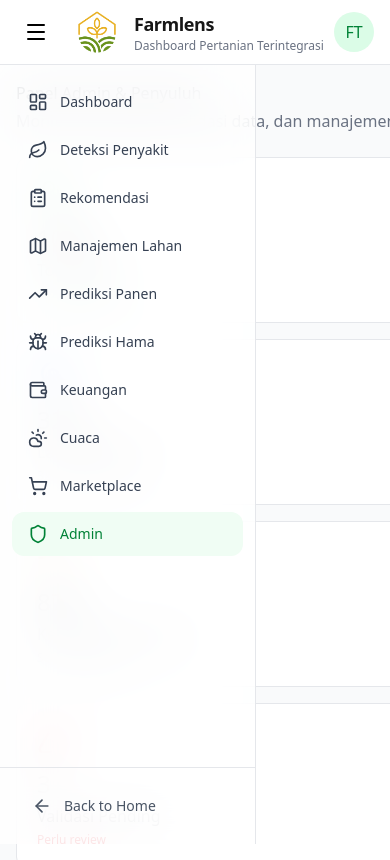
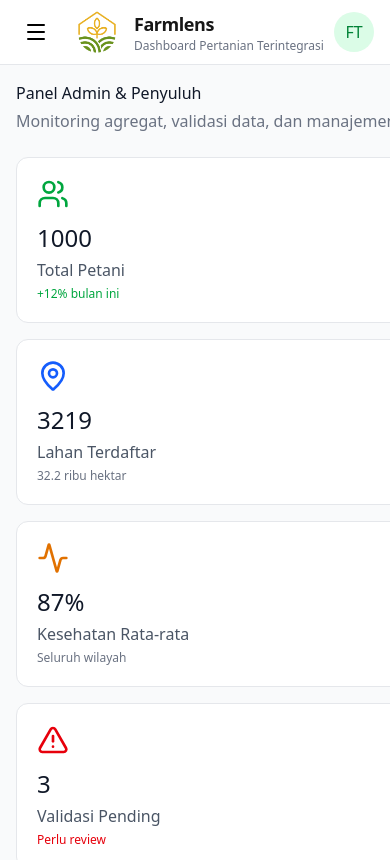
Before and after one commit to reynaldo0/FarmLens, a React (Vite) app: page /dashboard/admin in a window 390 px wide. Shown: the top 860 px of the page. Built offline with nearby package versions, Linux system fonts and the light colour scheme.

Commit message:
upd : fixing bugs and sidebar

```diff
--- a/src/components/DashboardHeader.tsx
+++ b/src/components/DashboardHeader.tsx
@@ -13,7 +13,7 @@ export default function DashboardHeader({
     userRole,
 }: Props) {
     return (
-        <header className="bg-white border-b border-gray-200 sticky top-0 z-40">
+        <header className="bg-white border-b border-gray-200 sticky top-0 z-[9999]">
             <div className="px-4 sm:px-6 lg:px-8 h-16 flex items-center justify-between">
 
                 {/* LEFT */}
--- a/src/components/DashboardSidebar.tsx
+++ b/src/components/DashboardSidebar.tsx
@@ -14,79 +14,57 @@ import {
 import { Link, NavLink } from 'react-router-dom';
 
 const menuItems = [
-    {
-        path: "overview",
-        label: "Dashboard",
-        icon: LayoutDashboard,
-        role: "petani",
-    },
-    {
-        path: "deteksi",
-        label: "Deteksi Penyakit",
-        icon: Leaf, // tanaman + penyakit
-        role: "petani",
-    },
-    {
-        path: "rekomendasi",
-        label: "Rekomendasi",
-        icon: ClipboardList, // checklist / saran
-        role: "petani",
-    },
-    {
-        path: "lahan",
-        label: "Manajemen Lahan",
-        icon: Map, // lokasi lahan
-        role: "petani",
-    },
-    {
-        path: "panen",
-        label: "Prediksi Panen",
-        icon: TrendingUp, // growth / yield
-        role: "petani",
-    },
-    {
-        path: "hama",
-        label: "Prediksi Hama",
-        icon: Bug, // 🔥 paling tepat
-        role: "petani",
-    },
-    {
-        path: "keuangan",
-        label: "Keuangan",
-        icon: Wallet, // uang / cashflow
-        role: "petani",
-    },
-    {
-        path: "weather",
-        label: "Cuaca",
-        icon: CloudSun, // cuaca (lebih jelas dari TrendingUp)
-        role: "petani",
-    },
-    {
-        path: "marketplace",
-        label: "Marketplace",
-        icon: ShoppingCart,
-        role: "all",
-    },
-    {
-        path: "admin",
-        label: "Admin",
-        icon: Shield,
-        role: "petani",
-    },
+    { path: "overview", label: "Dashboard", icon: LayoutDashboard, role: "petani" },
+    { path: "deteksi", label: "Deteksi Penyakit", icon: Leaf, role: "petani" },
+    { path: "rekomendasi", label: "Rekomendasi", icon: ClipboardList, role: "petani" },
+    { path: "lahan", label: "Manajemen Lahan", icon: Map, role: "petani" },
+    { path: "panen", label: "Prediksi Panen", icon: TrendingUp, role: "petani" },
+    { path: "hama", label: "Prediksi Hama", icon: Bug, role: "petani" },
+    { path: "keuangan", label: "Keuangan", icon: Wallet, role: "petani" },
+    { path: "weather", label: "Cuaca", icon: CloudSun, role: "petani" },
+    { path: "marketplace", label: "Marketplace", icon: ShoppingCart, role: "all" },
+    { path: "admin", label: "Admin", icon: Shield, role: "petani" },
 ];
 
-export default function Sidebar({ setSidebarOpen, userRole }: any) {
+type Props = {
+    sidebarOpen: boolean;
+    setSidebarOpen: (open: boolean) => void;
+    userRole: string;
+};
+
+export default function Sidebar({
+    sidebarOpen,
+    setSidebarOpen,
+    userRole,
+}: Props) {
     return (
-        <aside className="
-            fixed lg:sticky top-16
-            w-64 h-[calc(100vh-4rem)]
-            bg-white/80 backdrop-blur-xl
+        <>
+            {/* OVERLAY (mobile) */}
+            <div
+                onClick={() => setSidebarOpen(false)}
+                className={`
+                    fixed inset-0 z-40 bg-black/40 backdrop-blur-sm
+                    transition-opacity
+                    ${sidebarOpen ? "opacity-100 lg:hidden" : "opacity-0 pointer-events-none"}
+                `}
+            />
+
+            {/* SIDEBAR */}
+            <aside
+                className={`
+                    fixed z-50 top-0 left-0
+                    w-64 h-full
+                    bg-white/90 backdrop-blur-xl
                     border-r border-gray-200
                     flex flex-col
-        ">
+                    transition-transform duration-300 ease-in-out
+
+                    ${sidebarOpen ? "translate-x-0" : "-translate-x-full"}
+                    lg:translate-x-0 lg:sticky lg:top-16 lg:h-[calc(100vh-4rem)]
+                `}
+            >
                 {/* MENU */}
-            <nav className="flex-1 px-3 py-4 space-y-1 overflow-y-auto">
+                <nav className="flex-1 px-3 py-4 space-y-1 overflow-y-auto mt-16 lg:mt-0">
                     {menuItems
                         .filter(i => i.role === 'all' || i.role === userRole)
                         .map(item => {
@@ -108,9 +86,7 @@ export default function Sidebar({ setSidebarOpen, userRole }: any) {
                                     `
                                     }
                                 >
-                                {/* Active indicator */}
                                     <span className="absolute left-0 top-1/2 -translate-y-1/2 h-6 w-1 rounded-r-full bg-green-600 opacity-0 group-[.active]:opacity-100" />
-
                                     <Icon className="w-5 h-5" />
                                     {item.label}
                                 </NavLink>
@@ -118,25 +94,18 @@ export default function Sidebar({ setSidebarOpen, userRole }: any) {
                         })}
                 </nav>
 
-            {/* BACK TO HOME */}
+                {/* BACK */}
                 <div className="p-4 border-t border-gray-200">
                     <Link
                         to="/"
                         onClick={() => setSidebarOpen(false)}
-                    className="
-                        flex items-center gap-3
-                        px-4 py-3 rounded-xl
-                        text-sm font-medium
-                        text-gray-600
-                        hover:text-gray-900
-                        hover:bg-gray-100
-                        transition
-                    "
+                        className="flex items-center gap-3 px-4 py-3 rounded-xl text-sm font-medium text-gray-600 hover:text-gray-900 hover:bg-gray-100 transition"
                     >
                         <ArrowLeft className="w-5 h-5" />
                         Back to Home
                     </Link>
                 </div>
             </aside>
+        </>
     );
 }
--- /dev/null
+++ b/src/components/DashboardSkeleton.tsx
@@ -0,0 +1,61 @@
+export function DashboardOverviewSkeleton() {
+    return (
+        <div className="space-y-6 animate-pulse">
+            {/* Header */}
+            <div>
+                <div className="h-6 w-48 bg-gray-200 rounded mb-2" />
+                <div className="h-4 w-64 bg-gray-200 rounded" />
+            </div>
+
+            {/* Alert */}
+            <div className="rounded-xl border p-4 flex gap-3">
+                <div className="w-5 h-5 bg-gray-200 rounded" />
+                <div className="flex-1 space-y-2">
+                    <div className="h-4 w-40 bg-gray-200 rounded" />
+                    <div className="h-3 w-56 bg-gray-200 rounded" />
+                </div>
+            </div>
+
+            {/* Stats Cards */}
+            <div className="grid grid-cols-1 sm:grid-cols-2 lg:grid-cols-4 gap-4">
+                {[1, 2, 3, 4].map(i => (
+                    <div key={i} className="bg-white border rounded-xl p-5 space-y-3">
+                        <div className="flex justify-between">
+                            <div className="w-10 h-10 bg-gray-200 rounded-lg" />
+                            <div className="h-6 w-10 bg-gray-200 rounded" />
+                        </div>
+                        <div className="h-4 w-32 bg-gray-200 rounded" />
+                        <div className="h-3 w-24 bg-gray-200 rounded" />
+                    </div>
+                ))}
+            </div>
+
+            {/* Two Columns */}
+            <div className="grid grid-cols-1 lg:grid-cols-2 gap-6">
+                {/* List */}
+                <div className="bg-white border rounded-xl p-6 space-y-4">
+                    <div className="h-5 w-48 bg-gray-200 rounded" />
+                    {[1, 2, 3].map(i => (
+                        <div key={i} className="h-16 bg-gray-200 rounded-lg" />
+                    ))}
+                </div>
+
+                {/* Chart */}
+                <div className="bg-white border rounded-xl p-6">
+                    <div className="h-5 w-48 bg-gray-200 rounded mb-4" />
+                    <div className="h-64 bg-gray-200 rounded-lg" />
+                </div>
+            </div>
+
+            {/* Bottom Cards */}
+            <div className="bg-white border rounded-xl p-6">
+                <div className="h-5 w-56 bg-gray-200 rounded mb-4" />
+                <div className="grid grid-cols-1 sm:grid-cols-2 lg:grid-cols-4 gap-4">
+                    {[1, 2, 3, 4].map(i => (
+                        <div key={i} className="h-36 bg-gray-200 rounded-lg" />
+                    ))}
+                </div>
+            </div>
+        </div>
+    );
+}
--- a/src/pages/Belajar.tsx
+++ b/src/pages/Belajar.tsx
@@ -3,6 +3,7 @@ import { BELAJAR_CONTENT, type TabType } from '../data/belajarData';
 import ProgressBar from './belajar/ProgressBar';
 import Tabs from './belajar/Tabs';
 import AccordionItem from './belajar/Accordion';
+import { Link } from 'react-router-dom';
 
 export default function Belajar() {
     const [activeTab, setActiveTab] = useState<TabType>('tanaman');
@@ -64,12 +65,12 @@ export default function Belajar() {
                     <p className="mb-6 text-green-50">
                         Gunakan Kamus Tanaman untuk mendeteksi penyakit tanaman
                     </p>
-                    <a
-                        href="/kamus"
+                    <Link
+                        to={'/kamus'}
                         className="bg-white text-green-700 px-8 py-3 rounded-xl font-medium"
                     >
                         Buka Kamus Tanaman
-                    </a>
+                    </Link>
                 </div>
 
             </div>
--- a/src/pages/dashboard/DashboardOverview.tsx
+++ b/src/pages/dashboard/DashboardOverview.tsx
@@ -10,6 +10,7 @@ import { CartesianGrid, Line, LineChart, ResponsiveContainer, Tooltip, XAxis, YA
 
 import { useWeather } from '../../hooks/useWeather';
 import { useBmkgJakarta } from '../../hooks/useBmkgJakarta';
+import { DashboardOverviewSkeleton } from '../../components/DashboardSkeleton';
 
 const trendData = [
     { bulan: 'Jan', kesehatan: 85 },
@@ -27,7 +28,7 @@ export function DashboardOverview() {
     const weather = useWeather(cuaca);
 
     if (loading || !cuaca) {
-        return <p>Memuat cuaca BMKG…</p>;
+        return <DashboardOverviewSkeleton />;
     }
 
     const hujanLebat = cuaca.hujan >= 20;
```
Also changed, not shown: src/components/PestPrediction.tsx (+5 -5 lines). Lines whose indentation alone changed are shown as unchanged.
